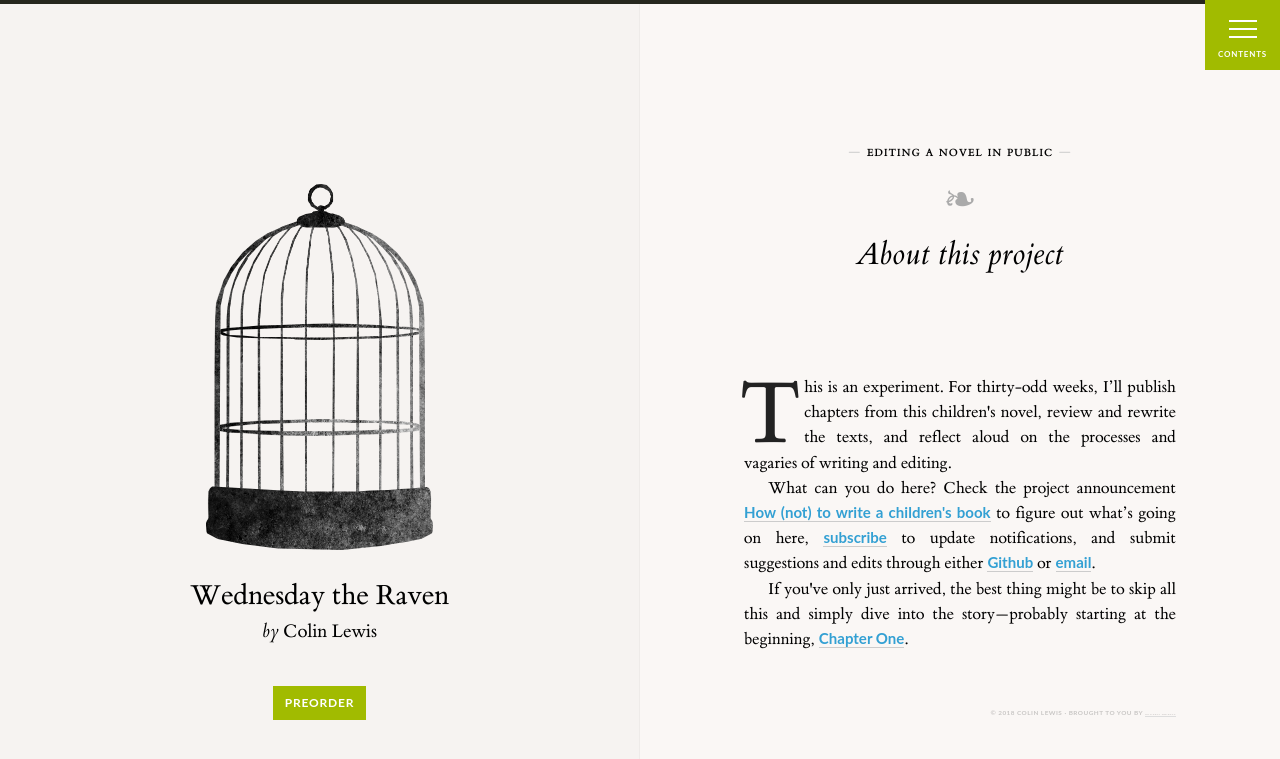
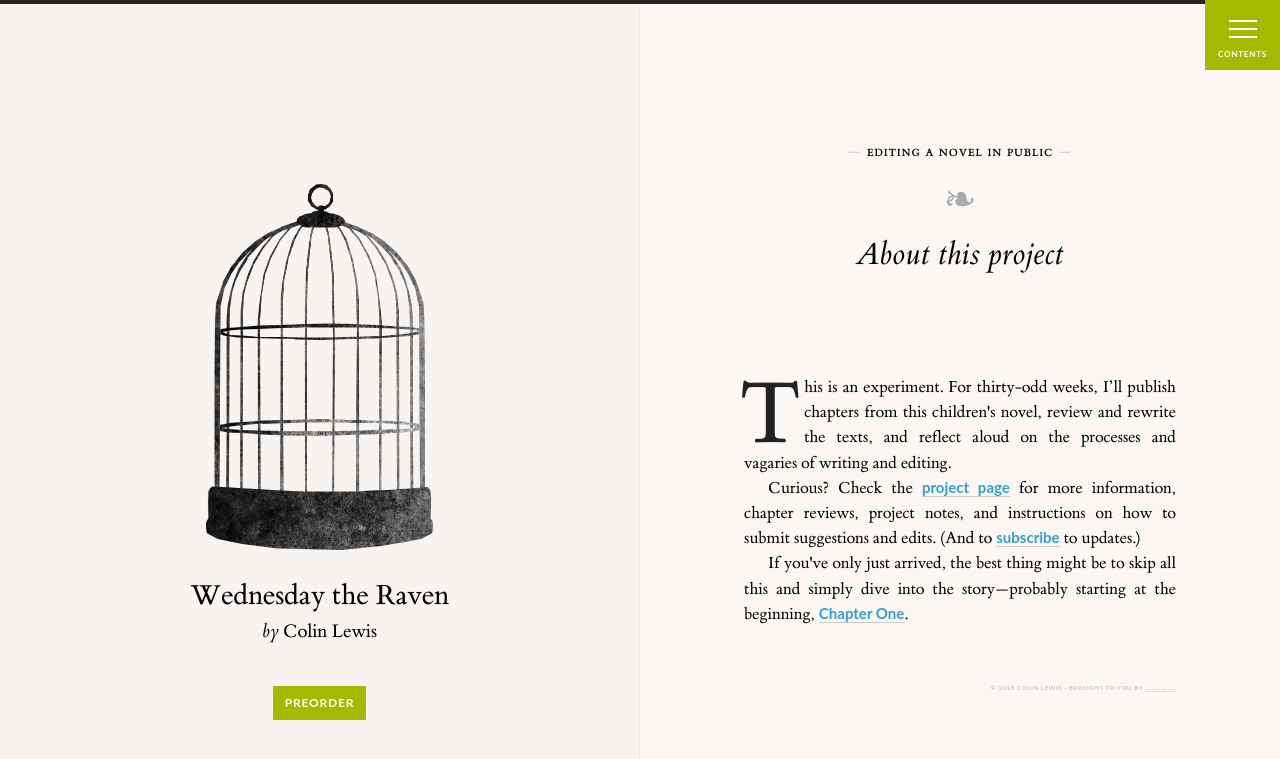
Before and after one commit to studiokicobi/wednesday-the-raven, a Jekyll site: the page built from index.html, in a window 1280 px wide. Shown: the top 759 px of the page. Built offline with Jekyll 4.4.1, drawn with Linux system fonts in a browser that asks for light colours.

Commit message:
Added project page link

```diff
--- a/_layouts/home.html
+++ b/_layouts/home.html
@@ -24,8 +24,7 @@
 									<h4><em>About this project</em></h4>
 
 									<p>This is an experiment. For thirty-odd weeks, I’ll publish chapters from this children's novel, review and rewrite the texts, and reflect aloud on the processes and vagaries of writing and editing.</p>
-									<p>What can you do here? Check the project announcement <a href="https://unlikelyobjects.com/wednesday-the-raven/how-not-to-write-a-childrens-book/">How (not) to write a children's book</a> to figure out what’s going on here, <a href="https://mailchi.mp/f277c9e1aba1/wednesday-the-raven-updates" target="_blank">subscribe</a> to update notifications, and submit suggestions and edits through either <a href="https://github.com/unlikelyobjects/wednesday-the-raven" target="_blank">Github</a> or <a href="mailto:hello@unlikelyobjects.com" title="Send email">email</a>.
-									</p>
+									<p>Curious? Check the <a href="https://unlikelyobjects.com/wednesday-the-raven/">project page</a> for more information, chapter reviews, project notes, and instructions on how to submit suggestions and edits. (And to <a href="https://mailchi.mp/f277c9e1aba1/wednesday-the-raven-updates" target="_blank">subscribe</a> to updates.)</p>
 									<p>If you've only just arrived, the best thing might be to skip all this and simply dive into the story—probably starting at the beginning, <a href="/chapter-01/">Chapter One</a>.</p>
 
 									<p id="copyright">&copy; 2018 Colin Lewis &middot; Brought to you by <a href="https://unlikelyobjects.com" title="Unlikely Objects" target="blank">Unlikely Objects</a></p>
```
